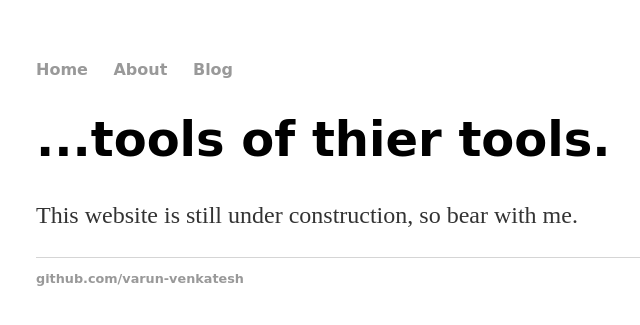
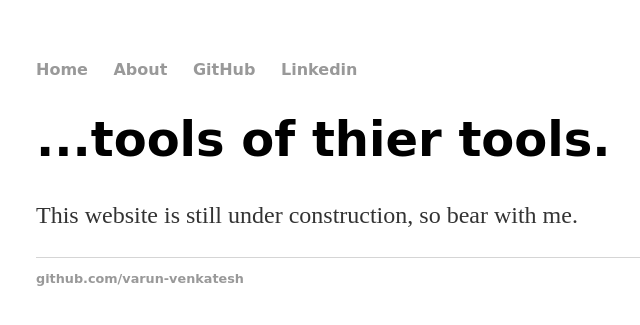
Before and after one commit to varun-venkatesh/varun-venkatesh.github.io, a Jekyll site: the page built from index.html, in a window 1280 px wide. Shown: the top 325 px of the page, without its empty margins (156-796 px from the left). Built offline with Jekyll 4.4.1, drawn with Linux system fonts in a browser that asks for light colours.

Commit message:
Update default.html

```diff
--- a/_layouts/default.html
+++ b/_layouts/default.html
@@ -10,7 +10,8 @@
     		<ul>
         		<li><a href="/">Home</a></li>
 	        	<li><a href="/about">About</a></li>
-        		<li><a href="/blog">Blog</a></li>
+        		<li><a href="https://github.com/varun-venkatesh">GitHub</a></li>
+			<li><a href="http://ca.linkedin.com/in/venkateshvarun">Linkedin</a></li>
     		</ul>
 		</nav>
 		<div class="container">
```
